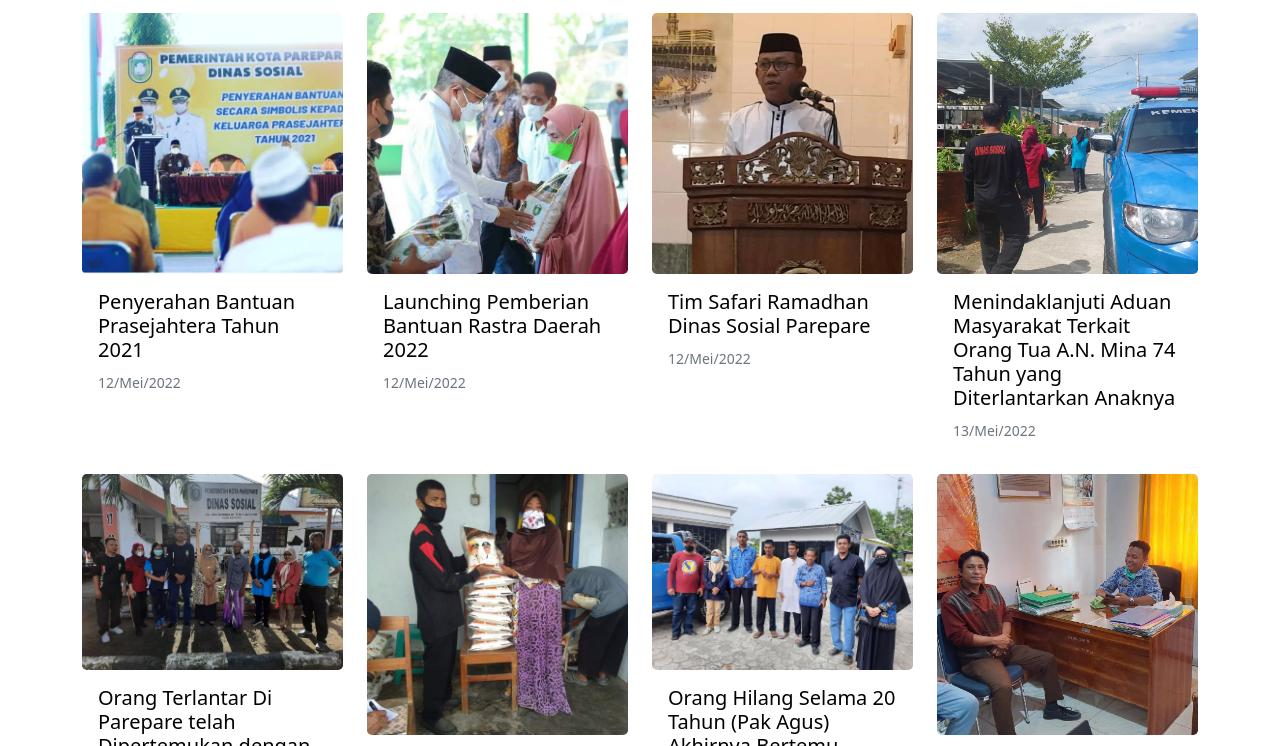
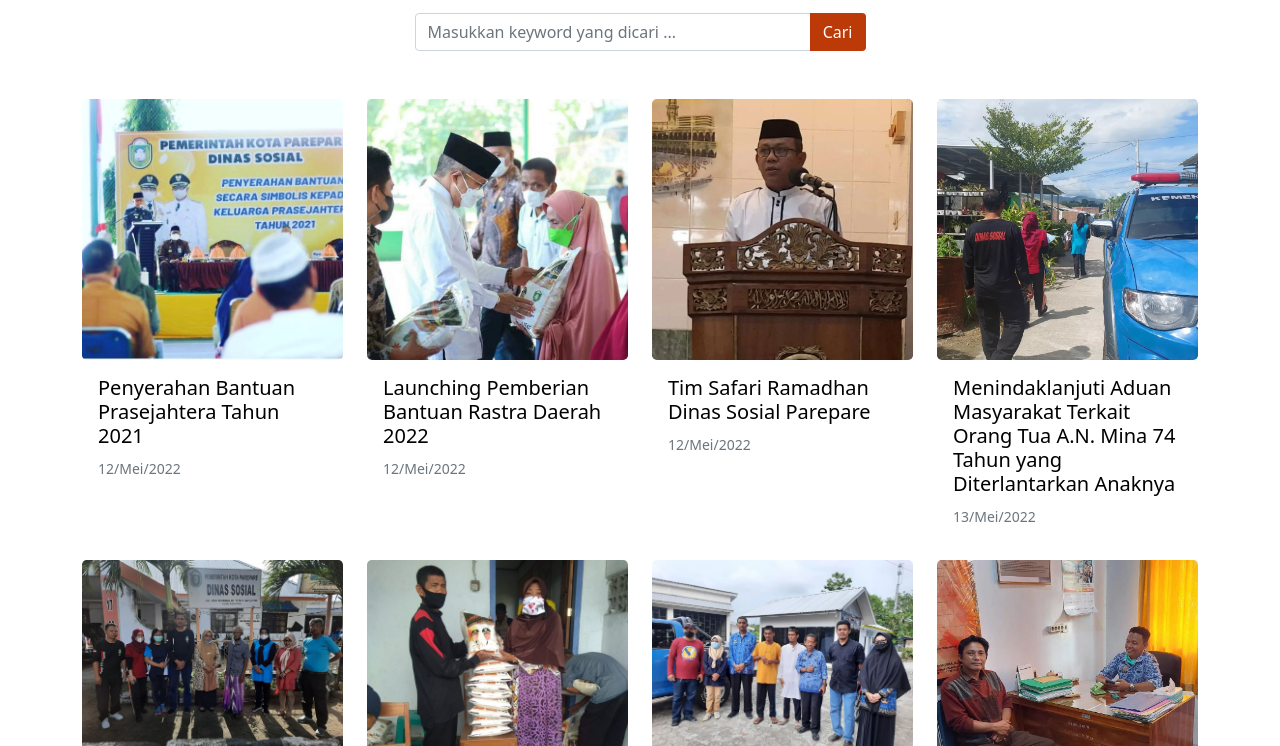
Before and after one commit to nurfaidah17/sistem-informasi-dinsos-parepare, a plain HTML site: page berita.html in a window 1280 px wide. Shown: the part 193-939 px from the top of the page. Drawn offline with Linux system fonts and the light colour scheme.

Commit message:
edit halaman berita: menambahkan tombol search

```diff
--- a/berita.html
+++ b/berita.html
@@ -92,6 +92,16 @@
             </ol>
           </nav>
         </section>
+
+        <div class="row justify-content-center mb-5">
+          <div class="col-5">
+            <div class="input-group col-md-6 justify-content-center">
+              <input type="text" placeholder="Masukkan keyword yang dicari ..." class="form-control">
+              <button class="btn text-white" type="submit">Cari</button>
+            </div>
+          </div>
+        </div>
+
         <div class="row justify-content-center">
           <div class="col-md-3 mb-3">
             <div class="card border-0 w-100">
--- a/style.css
+++ b/style.css
@@ -84,6 +84,10 @@ a:hover {
     color: #f7b267;
 }
 
+#berita .btn {
+    background-color: #bc3908;
+}
+
 /* download */
 .download-file img {
     width: 35px;
```
